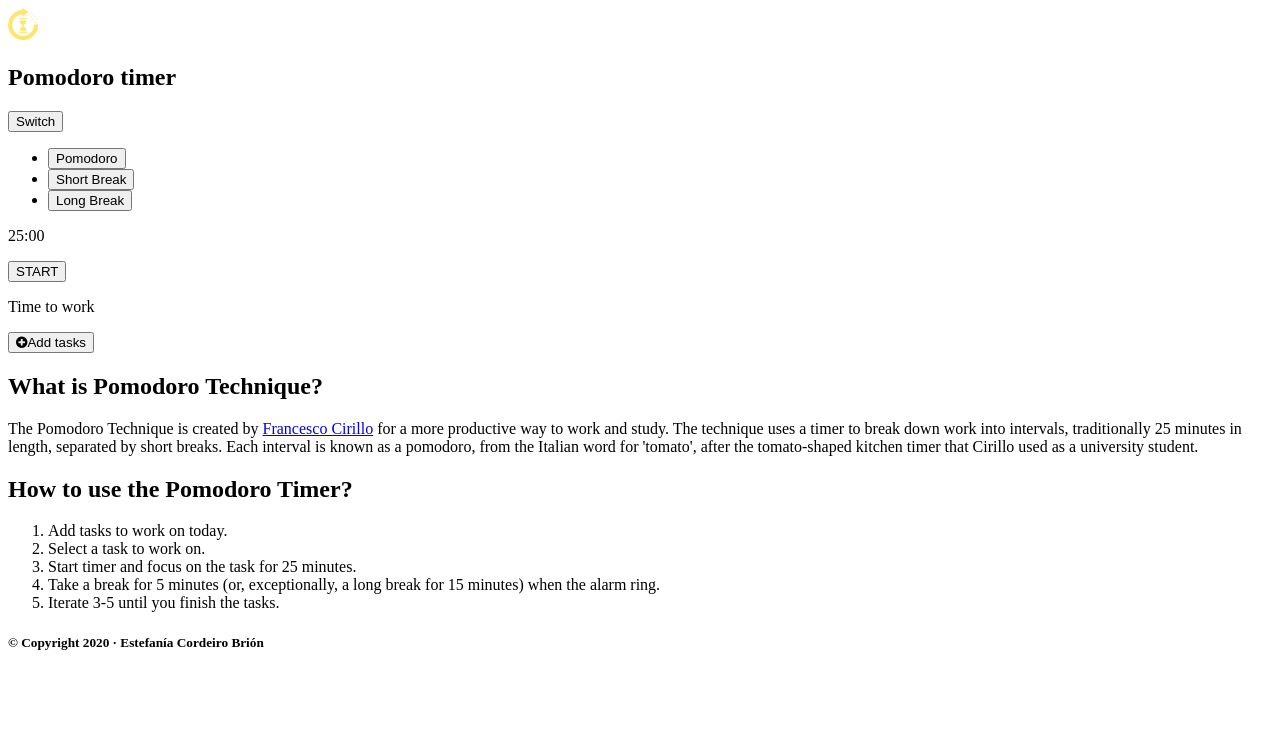
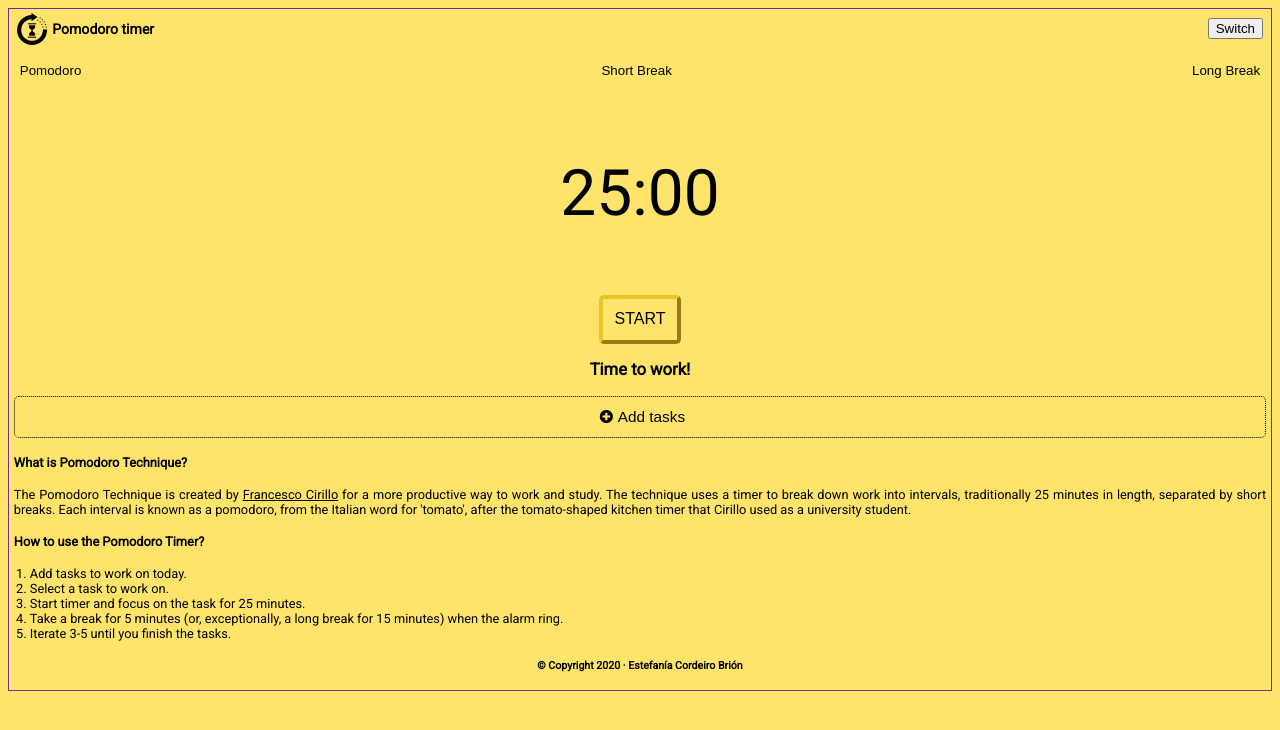
Before and after one commit to estefaniacordeiro/Pomodoro-timer, a plain HTML site: page index.html in a window 1280 px wide. Drawn offline with Linux system fonts and the light colour scheme.

Commit message:
basic design with CSS

```diff
--- a/index.html
+++ b/index.html
@@ -5,12 +5,14 @@
     <meta name="viewport" content="width=device-width, initial-scale=1.0">
     <link rel="stylesheet" href="./main.css">
     <link rel="stylesheet" href="https://cdnjs.cloudflare.com/ajax/libs/font-awesome/4.7.0/css/font-awesome.min.css">
+    <link rel="preconnect" href="https://fonts.gstatic.com">
+    <link href="https://fonts.googleapis.com/css2?family=Roboto&display=swap" rel="stylesheet">
     <title>Pomodoro timer</title>
 </head>
 <body class="darkMode__background lightMode__background darkMode__colorFont lightMode__colorFont">
     <header>
         <section class="header-section">
-            <img class="header__icon" src="./assets/icons/processing32px_allLightYellow.png" alt="Icon consisting of a process arrow and an hourglass in yellow.">
+            <img class="header__icon" src="./assets/icons/processing32px_allBlack.png" alt="Icon consisting of a process arrow and an hourglass in yellow.">
             <h1>Pomodoro timer</h1>
             <label for="header__toggle-switch" class="toggle-switch">
                 <span class="header__toggle-switch__body"></span>
@@ -21,26 +23,26 @@
     <main class="content-main">
         <nav class="navbar-section">
             <ul class="navbar__list-buttons">
-                <li><button class="navbar__list-buttons__pomodoro">Pomodoro</button></li>
-                <li><button class="navbar__list-buttons__short-break">Short Break</button></li>
-                <li><button class="navbar__list-buttons__long-break">Long Break</button></li>
+                <li><button class="navbar__list-button navbar__list-button-active">Pomodoro</button></li>
+                <li><button class="navbar__list-button">Short Break</button></li>
+                <li><button class="navbar__list-button">Long Break</button></li>
             </ul>
         </nav>
         <section class="time-section">
             <p class="time__display">25:00</p>
             <button class="time__start-button">START</button>
-            <p class="time__message">Time to work</p>
+            <p class="time__message">Time to work!</p>
         </section>
         <section class="tasks-section">
             <button class="tasks__Add-task-button"><i class="fa fa-plus-circle icon-plus"></i>Add tasks</button>
         </section>
         <section class="info-Pomodoro">
             <article class="info-Pomodoro__what-is-it">
-                <h2>What is Pomodoro Technique?</h2>
+                <h4>What is Pomodoro Technique?</h4>
                 <p>The Pomodoro Technique is created by <a href="https://en.wikipedia.org/wiki/Pomodoro_Technique">Francesco Cirillo</a> for a more productive way to work and study. The technique uses a timer to break down work into intervals, traditionally 25 minutes in length, separated by short breaks. Each interval is known as a pomodoro, from the Italian word for 'tomato', after the tomato-shaped kitchen timer that Cirillo used as a university student.</p>
             </article>
             <article class="info-Pomodoro__how-to-use">
-                <h2>How to use the Pomodoro Timer?</h2>
+                <h4>How to use the Pomodoro Timer?</h4>
                 <ol class="info-Pomodoro__how-to-use__steps">
                     <li>Add tasks to work on today.</li>
                     <li>Select a task to work on.</li>
--- a/main.css
+++ b/main.css
@@ -0,0 +1,215 @@
+/* Preguntar a Alfredo si es conveniente aplicar esta forma de resetear los estilos predeterminados. */
+/* http://meyerweb.com/eric/tools/css/reset/
+v2.0 | 20110126
+License: none (public domain)
+*/
+
+/* html, body, div, span, applet, object, iframe,
+h1, h2, h3, h4, h5, h6, p, blockquote, pre,
+a, abbr, acronym, address, big, cite, code,
+del, dfn, em, img, ins, kbd, q, s, samp,
+small, strike, strong, sub, sup, tt, var,
+b, u, i, center,
+dl, dt, dd, ol, ul, li,
+fieldset, form, label, legend,
+table, caption, tbody, tfoot, thead, tr, th, td,
+article, aside, canvas, details, embed,
+figure, figcaption, footer, header, hgroup,
+menu, nav, output, ruby, section, summary,
+time, mark, audio, video {
+	margin: 0;
+	padding: 0;
+	border: 0;
+	font-size: 100%;
+	font: inherit;
+	vertical-align: baseline;
+} */
+/* HTML5 display-role reset for older browsers */
+/* article, aside, details, figcaption, figure,
+footer, header, hgroup, menu, nav, section {
+	display: block;
+}
+body {
+	line-height: 1;
+}
+ol, ul {
+	list-style: none;
+}
+blockquote, q {
+	quotes: none;
+}
+blockquote:before, blockquote:after,
+q:before, q:after {
+	content: '';
+	content: none;
+}
+table {
+	border-collapse: collapse;
+	border-spacing: 0;
+} */
+
+/* Initialize styles CSS */
+* {
+    /* Preguntar a ALfredo porqué al resetear los estilos, los números y símbolos de las listas quedan fuera del documento.Además, al desactivar padding y margin, el contenido de expande al 100% del alto, sino no. NO ENTIENDO.*/
+    /* padding: 0;
+    margin: 0; */
+    box-sizing: border-box;
+}
+a {
+    color: inherit;
+}
+
+/* Declaration of global variables to use dark mode ou light mode */
+:root {
+    --darkMode__background: black;
+    --darkMode__colorFont: #FFE46B;
+    --darkMode__colorFocus: black;
+    --lightMode__background: #FFE46B;
+    --lightMode__colorFont: black;
+    --lightMode__colorFocus: rgb(233, 197, 37);
+}
+
+/* Html style */
+html {
+    height: 100%;
+    width: 100%;
+}
+
+/* Apply centering document */
+body {
+    background-color: var(--lightMode__background);
+    color: var(--lightMode__colorFont);
+    margin: 0.5rem 0.5rem;
+    font-family: 'Roboto', sans-serif;
+    font-size: 0.8em;
+    border: 1px solid rebeccapurple;
+}
+
+/* Header style */
+.header-section {
+    display: flex;
+    align-items: center;
+    padding: 0 0.5rem;
+}
+h1 {
+    font-size: 1.1em;
+    padding: 0 0.2rem;
+}
+.toggle-switch {
+    margin-left: auto;
+}
+
+/* Main content style */
+.content-main {
+    padding: 0 0.3rem;
+}
+.time-section {
+    text-align: center;
+}
+/* .navbar-section {
+    border: 1px solid black;
+    padding:0;
+} */
+.navbar__list-buttons {
+    display: flex;
+    align-items: center;
+    justify-content: space-between;
+    list-style-type: none;
+    padding: 0.5rem 0;
+    margin: 0;
+    border: none;
+    background: none;
+}
+.navbar__list-button {
+    border: none;
+    background: none;
+    padding-top: 0.4rem;
+    padding-bottom: 0.4rem;
+    cursor: pointer;
+    border-radius: 0.3rem;
+}
+/* Pregunta Alfredo: debería usar "active" en CSS para que mantenga siempre el foco  o logo hago desde JS. Ojo: é duplicado las clases en el HTML del button de pomodoro, si esto se elimina, eliminarlo también en el HTML*/
+/* .navbar__list-button-active {
+    outline: none;
+    border: none;
+    background: none;
+    padding-top: 0.4rem;
+    padding-bottom: 0.4rem;
+    cursor: pointer;
+    border-radius: 0.3rem;
+    background: none rgba(233, 197,37, 0.7);
+} */
+.navbar__list-button:focus {
+    outline: none;
+    box-shadow: none;
+    border: 1px dotted var(--lightMode__colorFont);
+    background: none;
+    padding-top: 0.4rem;
+    padding-bottom: 0.4rem;
+    cursor: pointer;
+    border-radius: 0.3rem;
+    background: none var(--lightMode__colorFocus, 0.7);
+}
+.time__display {
+    font-size: 5em;
+}
+.time__start-button{
+    border: none;
+    background: none;
+    padding: 0.7rem 0.7rem;
+    border: 4px outset var(--lightMode__colorFocus);
+    border-radius: 0.3rem;
+    font-size: 1rem;
+}
+.time__start-button:focus {
+    outline: none;
+    /* Pregunta Alfredo: en el caso de un rgba se estaría aplicando correctamente el 0.7 de opacidad al usar la variable como un rgb? */
+    background: none var(--lightMode__colorFocus, 0.7);
+    border: 4px inset var(--lightMode__colorFocus);
+    cursor: pointer;
+    /* padding: 0.7rem 0.7rem;
+    border: 2px outset #E9C525;
+    border-radius: 0.3rem;
+    font-size: 1rem; */
+}
+.time__message {
+    font-weight: bold;
+    font-size: 1.3em;
+}
+.tasks-section {
+    text-align: center;
+    padding: 0 auto;
+    /* border: 1px solid red; */
+}
+.tasks__Add-task-button{
+    border: none;
+    background: none;
+    font-size: 1.2em;
+    width: 100%;
+    padding: 0.7rem 0;
+    border: 1px dotted var(--lightMode__colorFont);
+    border-radius: 0.3rem;
+}
+.tasks__Add-task-button:focus {
+    outline: none;
+    cursor: pointer;
+    background: none var(--lightMode__colorFocus, 0.7);
+}
+.fa {
+    padding: 0 0.3rem;
+}
+.info-Pomodoro {
+    text-align: justify;
+}
+.info-Pomodoro__how-to-use__steps {
+    padding: 0;
+    margin-left: 1rem;
+}
+
+/* Footer style */
+/* .footer-section {
+    border: 1px solid red;
+} */
+h5 {
+    text-align: center;
+}
```
